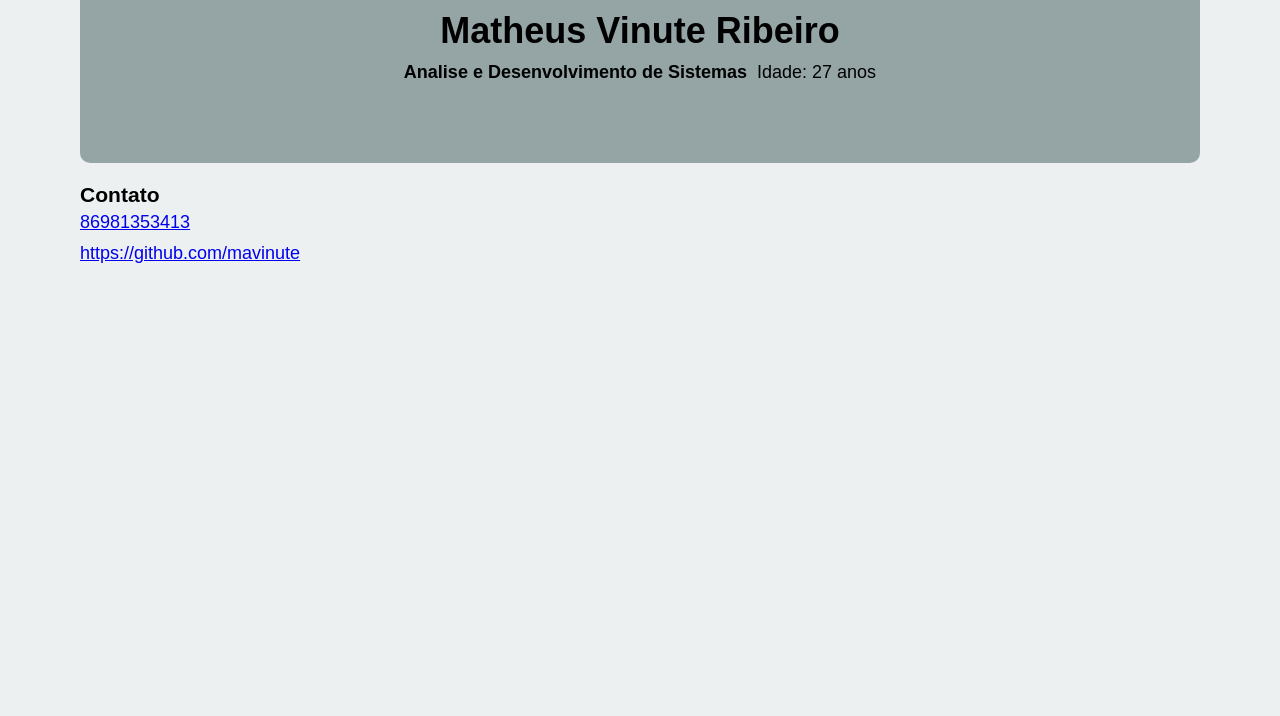
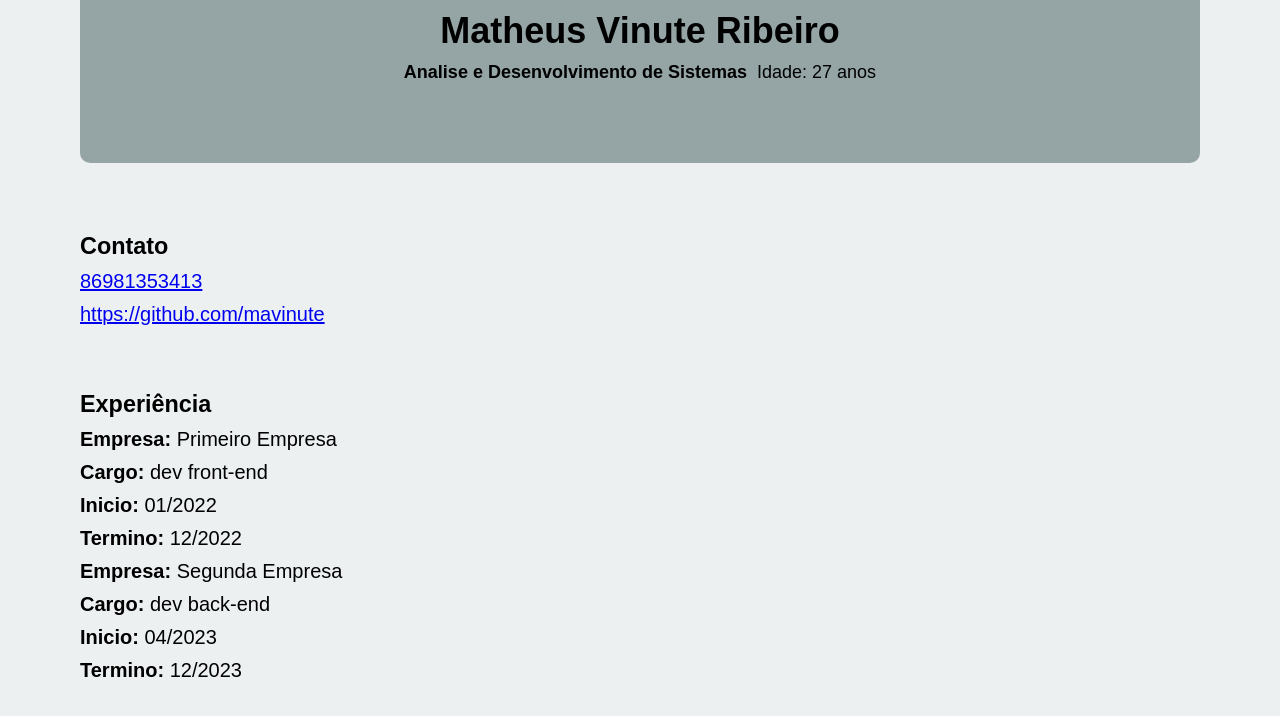
Before and after one commit to mavinute/curriculo-php, a PHP site: page / in a window 1280 px wide. Shown: the top 716 px of the page. Run offline with PHP 8.4, Linux system fonts and the light colour scheme.

Commit message:
leitura de dados para o array de experiencia, erro persistindo na styles na div content

```diff
--- a/index.php
+++ b/index.php
@@ -17,13 +17,22 @@
         </div>
       </div>
       <div class="content">
-        <h3>Contato</h3>
         <div class="box-contact">
+            <h3>Contato</h3>
             <a href="https://wa.me/<?php echo $contato["whatsapp"] ?>" target="_black" ><?php echo $contato["whatsapp"] ?></a>
             <a href="<?php echo $contato["github"] ?>" target="_black" ><?php echo $contato["github"] ?></a>
         </div>
+
         <div class="box-expir">
-
+          <h3>Experiência</h3>
+          <?php foreach($experiencia as $exp): ?>
+            <div class="box-exp">
+              <p><strong>Empresa: </strong><?php echo $exp['empresa'] ?></p>
+              <p><strong>Cargo: </strong><?php echo $exp['cargo'] ?></p>
+              <p><strong>Inicio: </strong><?php echo $exp['inicio'] ?></p>
+              <p><strong>Termino: </strong><?php echo $exp['termino'] ?></p>
+            </div>
+          <?php endforeach; ?>
         </div>
       </div>
     </div>
--- a/style.css
+++ b/style.css
@@ -48,14 +48,27 @@ body {
 .content {
   width: 100%;
   padding: 10px 0;
+  font-size: 20px;
 
   display: flex;
   align-items: start;
   justify-content: start;
   flex-direction: column;
+  gap: 10px;
 }
 
 .content .box-contact {
+  padding: 50px 0;
+
+  display: flex;
+  align-items: start;
+  justify-content: start;
+  gap: 10px;
+  flex-direction: column;
+}
+
+
+.box-expir {
   padding: 5px 0;
 
   display: flex;
@@ -64,3 +77,11 @@ body {
   gap: 10px;
   flex-direction: column;
 }
+
+.box-exp {
+  display: flex;
+  align-items: start;
+  justify-content: start;
+  flex-direction: column;
+  gap: 10px;
+}
```
